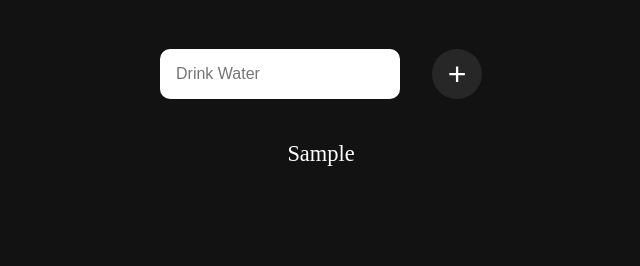
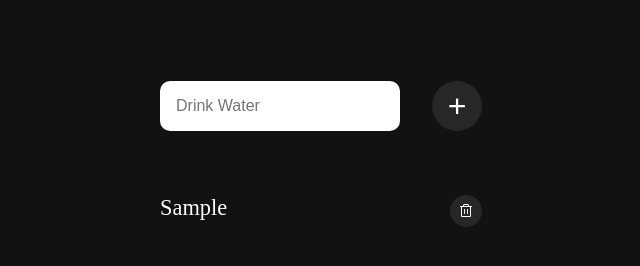
Before and after one commit to opaulojr/to-do-list, a website: page src/index.html in a window 1280 px wide. Both pictures are taken after typing "Sample" into the empty fields and a click on the button "New Task". Shown: the part 60-326 px from the top of the page, without its empty margins (319-959 px from the left). Drawn offline with Linux system fonts and the light colour scheme.

Commit message:
implement-task-buttons

```diff
--- a/src/script.js
+++ b/src/script.js
@@ -39,6 +39,55 @@ function toggleTaskCompleted(index) {
   window.location.reload();
 }
 
+function swapTasks(indexA, indexB) {
+  const temp = storageTasks[indexA];
+  storageTasks[indexA] = storageTasks[indexB];
+  storageTasks[indexB] = temp;
+}
+
+function moveTask(direction, index) {
+  const newIndex = direction === 'up' ? index - 1 : index + 1;
+  swapTasks(index, newIndex);
+  updateLocalStorage();
+  window.location.reload();
+}
+
+function deleteTask(index) {
+  storageTasks.splice(index, 1);
+  updateLocalStorage();
+  window.location.reload();
+}
+
+function createButton(id, iconSrc, clickHandler) {
+  const button = document.createElement('button');
+  button.id = id;
+  const icon = document.createElement('img');
+  icon.src = iconSrc;
+  button.appendChild(icon);
+  button.addEventListener('click', clickHandler);
+  return button;
+}
+
+function createButtonsContainer(index) {
+  const buttonsContainer = document.createElement('div');
+  buttonsContainer.classList.add('buttons-container');
+
+  if (index > 0) {
+    const upBtn = createButton('up-btn', './assets/up.svg', () => moveTask('up', index));
+    buttonsContainer.appendChild(upBtn);
+  }
+
+  if (index < storageTasks.length - 1) {
+    const downBtn = createButton('down-btn', './assets/down.svg', () => moveTask('down', index));
+    buttonsContainer.appendChild(downBtn);
+  }
+
+  const deleteBtn = createButton('remove-btn', './assets/trash.svg', () => deleteTask(index));
+  buttonsContainer.appendChild(deleteBtn);
+
+  return buttonsContainer;
+}
+
 function renderTasks() {
   tasksList.innerHTML = '';
 
@@ -52,6 +101,8 @@ function renderTasks() {
 
     taskElement.addEventListener('dblclick', () => toggleTaskCompleted(index));
 
+    const buttonsContainer = createButtonsContainer(index);
+    taskElement.appendChild(buttonsContainer);
     tasksList.appendChild(taskElement);
   });
 }
--- a/src/style.css
+++ b/src/style.css
@@ -28,7 +28,7 @@ main {
   flex-direction: column;
   align-items: center;
   justify-content: center;
-  gap: 2rem;
+  gap: 4rem;
 }
 
 header{
@@ -50,7 +50,7 @@ input , button {
 
 #inputs {
   display: flex;
-  max-width: 22.125rem;
+  max-width: 20.125rem;
   flex-wrap: wrap;
   align-items: center;
   justify-content: center;
@@ -85,24 +85,78 @@ input , button {
   transition: 250ms;
 }
 
+#content {
+  min-width: 20.125rem;
+  max-width: 40.25rem;
+}
+
 #tasks-list {
   display: flex;
-  max-width: 50vw;
+  max-width: 40.25rem;
   flex-direction: column;
-  align-items: center;
+  justify-content: center;
   color: var(--white-color);
   font-size: 1.4rem;
-  gap: 1rem;
+  gap: 2rem;
   list-style: none;
   text-transform: capitalize;
 }
 
 #tasks-list li {
-  padding: 10px;
-  word-break: break-all;
+  display: flex;
+  justify-content: space-between;
+  cursor: pointer;
+  gap: 4rem;
+  word-break: normal;
 }
 
 .task-completed {
   color: var(--gray-color);
   text-decoration: line-through;
 }
+
+.buttons-container {
+  display: flex;
+  align-items: center;
+  justify-content: space-between;
+  gap: 1rem;
+}
+
+img {
+  width: 1rem;
+  height: 1rem;
+}
+
+#up-btn , #down-btn, #remove-btn {
+  display: flex;
+  width: 2rem;
+  height: 2rem;
+  align-items: center;
+  justify-content: center;
+  border-radius: 50%;
+  background-color: var(--secondary-dark-color);
+  cursor: pointer;
+  font-size: 1rem;
+}
+
+#up-btn:hover , #down-btn:hover, #remove-btn:hover {
+  background-color: var(--hover-color);
+  transition: 250ms;
+}
+
+@media only screen and (width <= 600px) {
+  #content, #inputs {
+    max-width: 20.125rem;
+  }
+}
+
+@media only screen and (width <= 400px) {
+  #content, #inputs {
+    min-width: 80%;
+    max-width: 80%;
+  }
+
+  #tasks-list li {
+    gap: 2rem;
+  }
+}
```
Also changed, not shown: README.md, src/assets/down.svg (added), src/assets/trash.svg (added), src/assets/up.svg (added).
